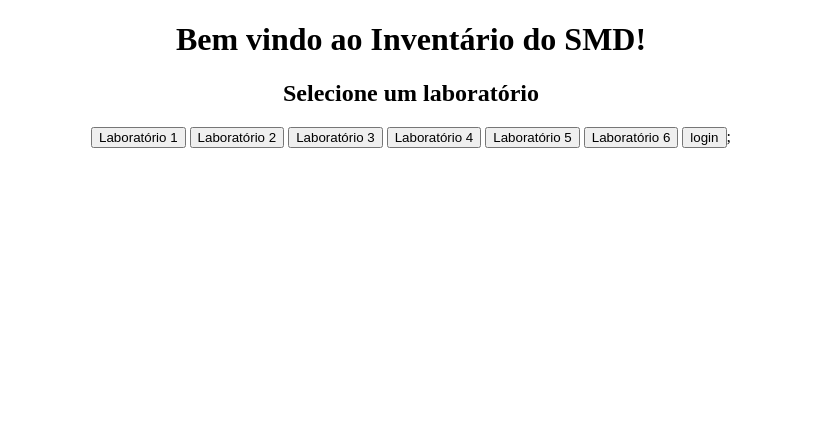
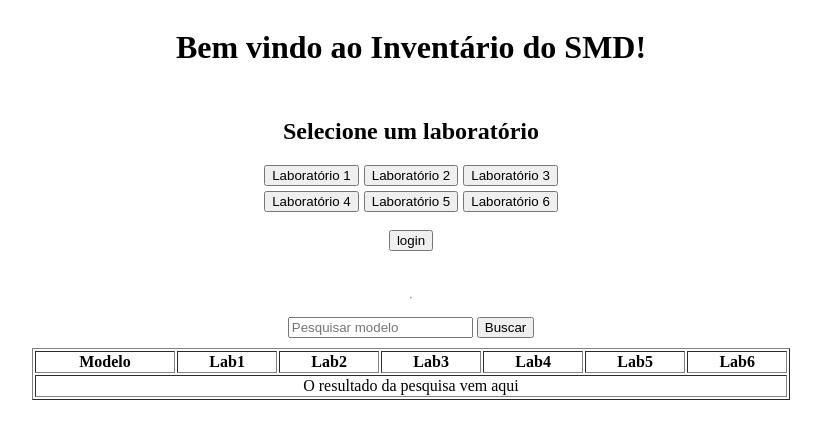
Before and after one commit to Gabriel-Pinheiro1/techplan-projeto-integrado1, a PHP site: page / in a window 1280 px wide. Shown: the top 439 px of the page, without its empty margins (229-1050 px from the left). Run offline with PHP 8.4, Linux system fonts and the light colour scheme.

Commit message:
Comecei a adicionar a pesquisa e alguma formatação à pagina, foi necessário adicionar uma tabela, pois acho que deve ser discutido como o resultado dessa pesquisa vai aparecer

```diff
--- a/inventario_labs/index.php
+++ b/inventario_labs/index.php
@@ -1,10 +1,23 @@
+
+<?php
+    // require 'conexao.php';
+
+    // if(isset($_POST['modelo'])){
+    //     $sql = $conexao->prepare("INSERT INTO tb_modelos VALUES(?,?,?,?,?,?,?,?)");
+    //     $sql->execute(array($_POST['modelo'],$_POST['lab1'],$_POST['lab2'],$_POST['lab3'],$_POST['lab4'],$_POST['lab5'],$_POST['lab6'],''));
+    //     echo 'Modelo inserido com sucesso';
+    //     header("location:modificar_inventario.php");
+    // }
+
+?>
+
 <!DOCTYPE html>
 <html lang="pt-br">
 <head>
     <meta charset="UTF-8">
     <meta http-equiv="X-UA-Compatible" content="IE=edge">
     <meta name="viewport" content="width=device-width, initial-scale=1.0">
-    <link rel="stylesheet" href="style.css">
+    <link rel="stylesheet" href="style.css" >
     <title>Início</title>
 </head>
 <body>
@@ -31,18 +44,52 @@
     <?php } else {  ?>
 
     <h1> Bem vindo ao Inventário do SMD!</h1>
+
+    <section>
         <h2>Selecione um laboratório</h2>
+        <article>
             <a href="info_laboratorios.php?lab=1"><button>Laboratório 1</button></a>
             <a href="info_laboratorios.php?lab=2"><button>Laboratório 2</button></a>
             <a href="info_laboratorios.php?lab=3"><button>Laboratório 3</button></a>
             <a href="info_laboratorios.php?lab=4"><button>Laboratório 4</button></a>
             <a href="info_laboratorios.php?lab=5"><button>Laboratório 5</button></a>
             <a href="info_laboratorios.php?lab=6"><button>Laboratório 6</button></a>
-    <a href="login.php"><button>login</button></a>;
-
+        </article>
+        <br>
+        <a href="login.php"><button>login</button></a>
+    </section>
 
     <?php };?>
+    <br><hr>
 
+    <?php
+
+        // include('conexao.php');
+
+        // $pesquisa = $_GET['busca'];
+        // $sql_code = "SELECT * from tb_modelos WHERE modelo LIKE '%$pesquisa%' ";
+
+    ?>
+
+    <form action="">
+        <input type="search" name="busca" placeholder="Pesquisar modelo">
+        <button type="submit">Buscar</button>
+    </form>
+
+    <table border="1">
+        <tr>
+            <th>Modelo</th>
+            <th>Lab1</th>
+            <th>Lab2</th>
+            <th>Lab3</th>
+            <th>Lab4</th>
+            <th>Lab5</th>
+            <th>Lab6</th>
+        </tr>
+        <tr>
+            <td colspan ="7">O resultado da pesquisa vem aqui</td>
+        </tr>
+    </table>
 
 </body>
 </html>
--- a/inventario_labs/style.css
+++ b/inventario_labs/style.css
@@ -1,4 +1,39 @@
 body{
     text-align: center;
 
+    gap: 10px;
+
+    display: flex;
+    flex-flow: column nowrap;
+    justify-content: center;
+    align-items: center;
 }
+section{
+
+    border-style: solid;
+    border-color: black;
+    border: 20px;
+
+    display: flex;
+    flex-flow: column nowrap;
+    justify-content: center;
+    align-items: center;
+    align-content: center;
+}
+article{
+    border-style: solid;
+    border-color: black;
+    border: 2px;
+    width: 60%;
+
+    display: flex;
+    flex-flow: row wrap;
+    justify-content: center;
+    align-items: center;
+    align-content: center;
+    gap: 5px;
+}
+
+table{
+    width: 60%;
+}
```
Lines whose indentation alone changed are shown as unchanged.
